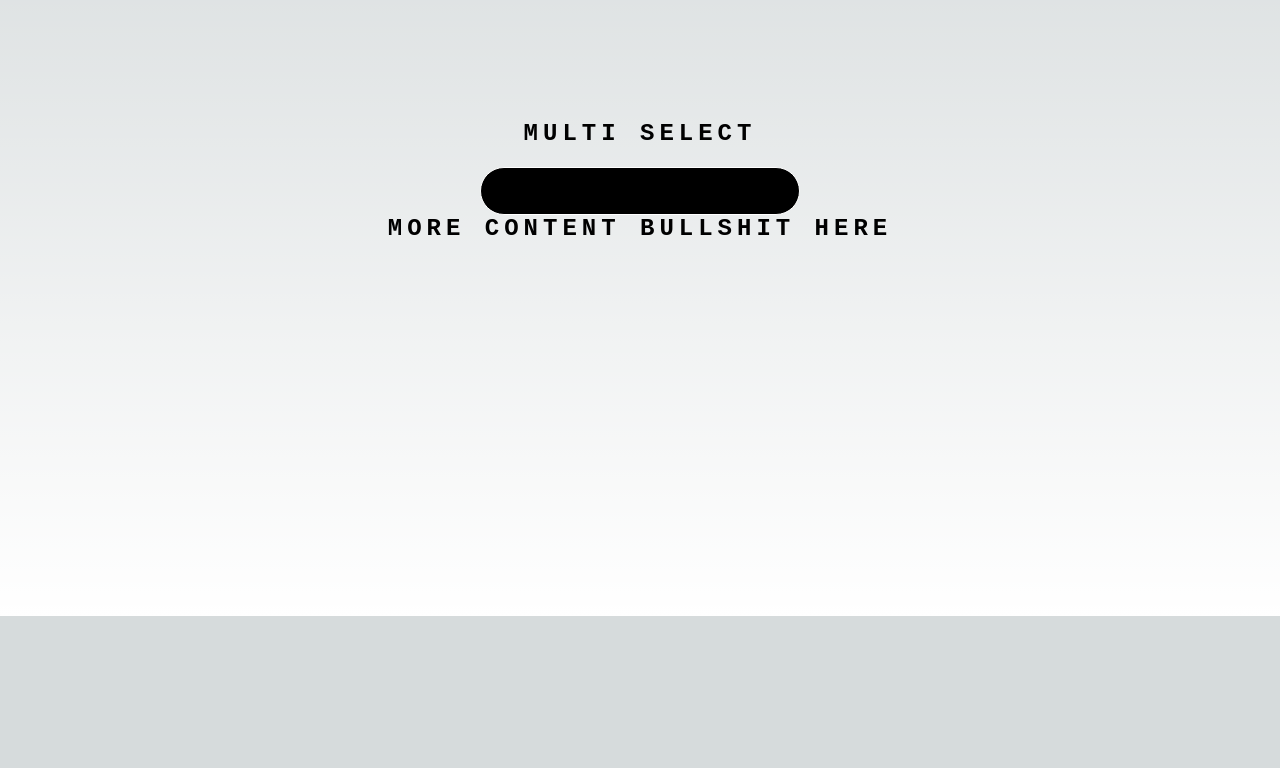
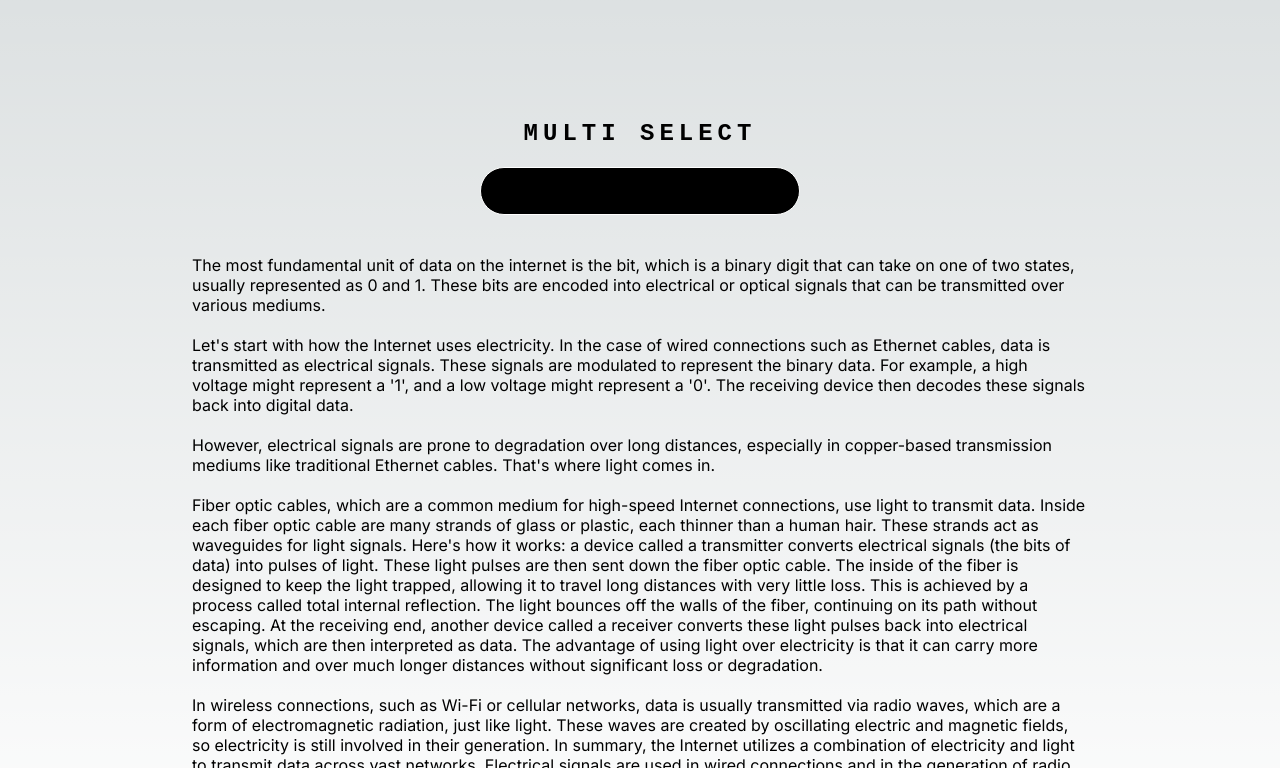
Before and after one commit to Blackadder331/Next-Multi-Select, a Next.js app: page / in a window 1280 px wide. Shown: the part 184-952 px from the top of the page. Before the commit the page ends 800 px from the top, so only its background shows below. Built offline with nearby package versions, Linux system fonts and the light colour scheme.

Commit message:
placeholder text demo

```diff
--- a/src/app/page.module.css
+++ b/src/app/page.module.css
@@ -9,4 +9,5 @@
 
 .main section {
   padding-top: calc(50vh - 12rem);
+  max-width: 70vw;
 }
--- a/src/app/page.tsx
+++ b/src/app/page.tsx
@@ -9,7 +9,52 @@ export default function Home() {
         <h1>multi select</h1>
         <br></br>
         <MultiSelect></MultiSelect>
-        <h1>more content bullshit here</h1>
+        <br/><br/>
+        <p>
+          The most fundamental unit of data on the internet is the bit, which is
+          a binary digit that can take on one of two states, usually represented
+          as 0 and 1. These bits are encoded into electrical or optical signals
+          that can be transmitted over various mediums. <br />
+          <br />
+          Let's start with how the Internet uses electricity. In the case of
+          wired connections such as Ethernet cables, data is transmitted as
+          electrical signals. These signals are modulated to represent the
+          binary data. For example, a high voltage might represent a '1', and a
+          low voltage might represent a '0'. The receiving device then decodes
+          these signals back into digital data. <br />
+          <br />
+          However, electrical signals are prone to degradation over long
+          distances, especially in copper-based transmission mediums like
+          traditional Ethernet cables. That's where light comes in.
+          <br />
+          <br /> Fiber optic cables, which are a common medium for high-speed
+          Internet connections, use light to transmit data. Inside each fiber
+          optic cable are many strands of glass or plastic, each thinner than a
+          human hair. These strands act as waveguides for light signals. Here's
+          how it works: a device called a transmitter converts electrical
+          signals (the bits of data) into pulses of light. These light pulses
+          are then sent down the fiber optic cable. The inside of the fiber is
+          designed to keep the light trapped, allowing it to travel long
+          distances with very little loss. This is achieved by a process called
+          total internal reflection. The light bounces off the walls of the
+          fiber, continuing on its path without escaping. At the receiving end,
+          another device called a receiver converts these light pulses back into
+          electrical signals, which are then interpreted as data. The advantage
+          of using light over electricity is that it can carry more information
+          and over much longer distances without significant loss or
+          degradation. <br />
+          <br />
+          In wireless connections, such as Wi-Fi or cellular networks, data is
+          usually transmitted via radio waves, which are a form of
+          electromagnetic radiation, just like light. These waves are created by
+          oscillating electric and magnetic fields, so electricity is still
+          involved in their generation. In summary, the Internet utilizes a
+          combination of electricity and light to transmit data across vast
+          networks. Electrical signals are used in wired connections and in the
+          generation of radio waves for wireless connections, while light
+          signals transmitted through fiber-optic cables allow for high-speed,
+          long-distance data transmission.
+        </p>
       </section>
     </main>
   );
```
